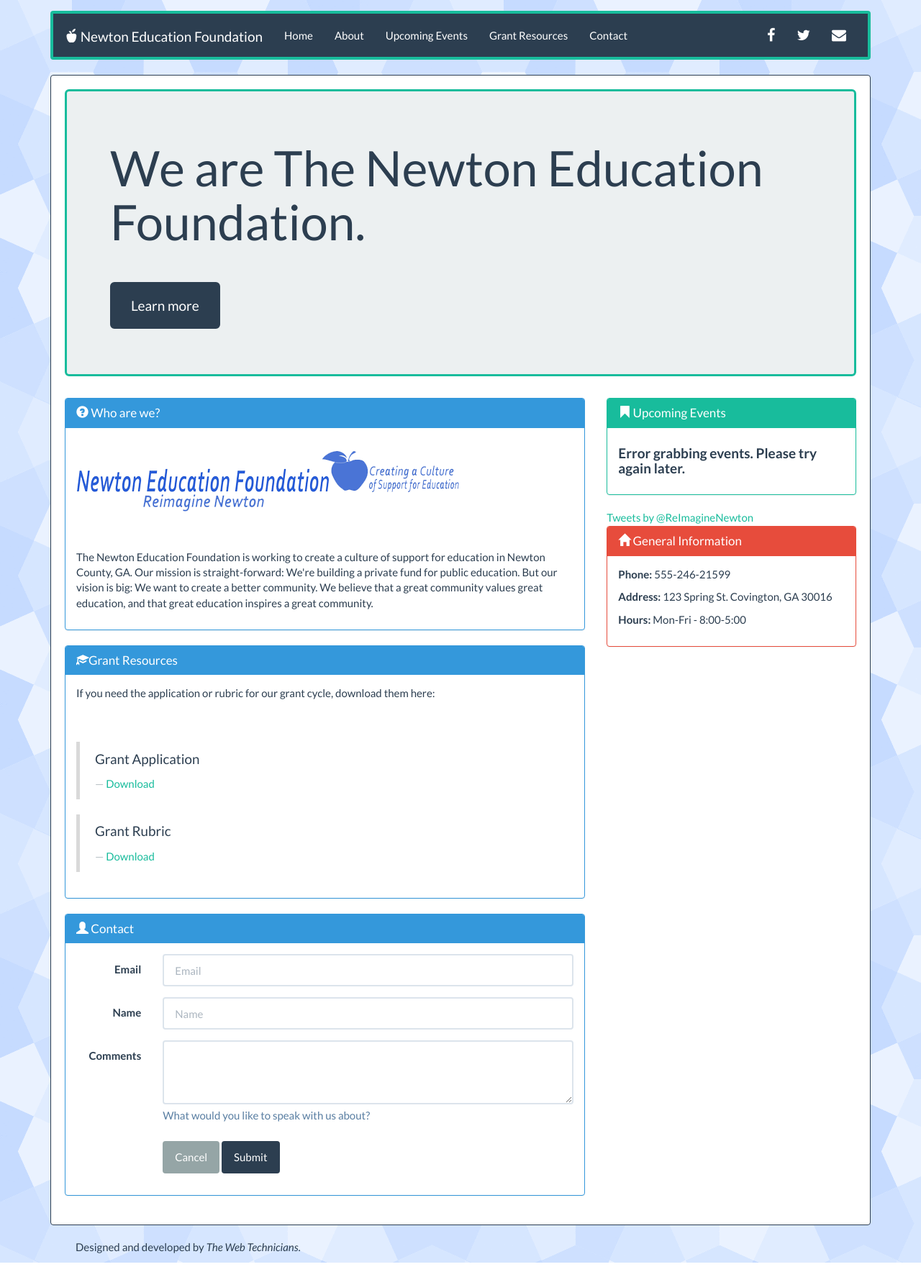
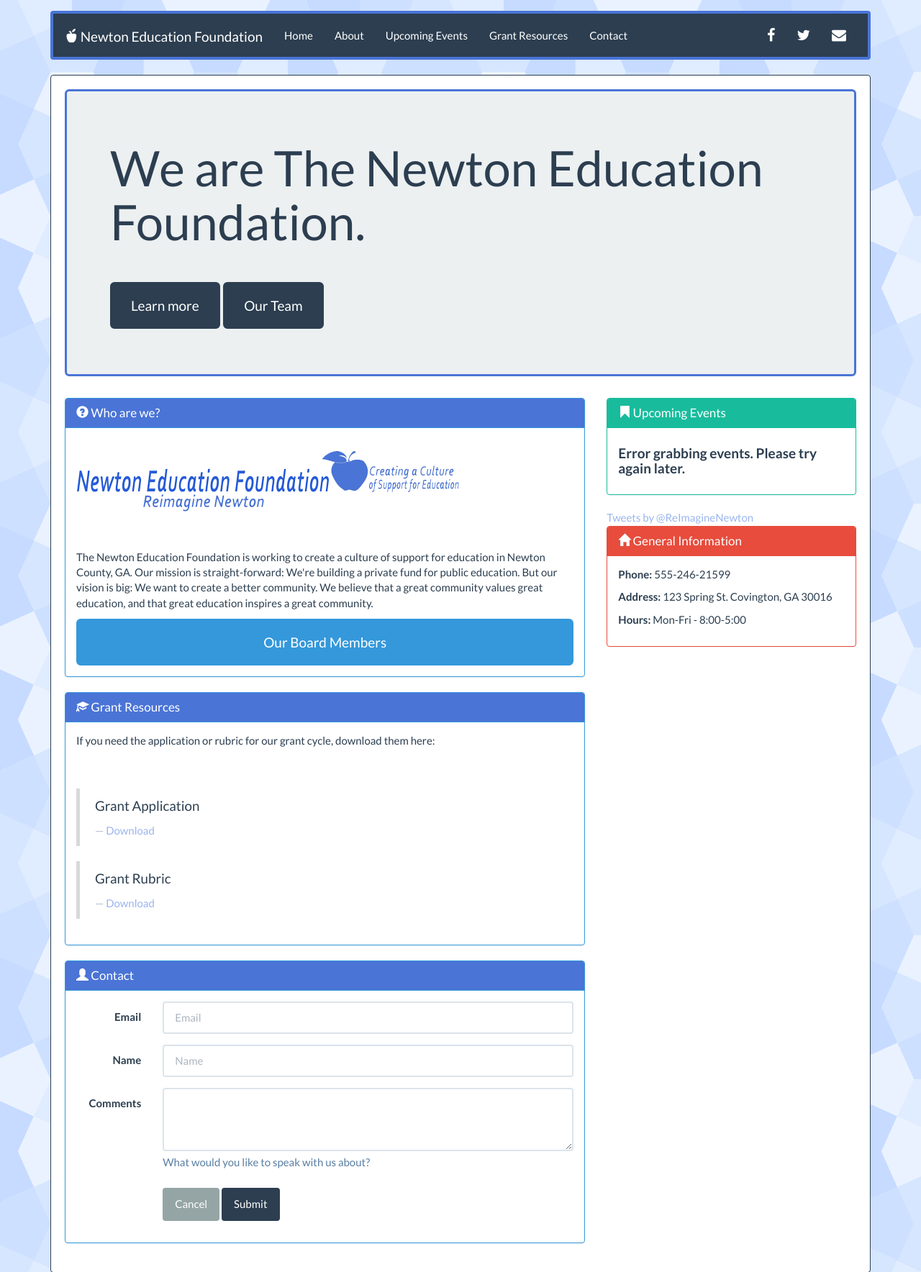
Before and after one commit to 3DSolutions/NewtonEducationFoundation, a PHP site: page / in a window 1280 px wide. Shown: the top 1768 px of the page at 72% size. Run offline with PHP 8.4, Linux system fonts and the light colour scheme; some libraries are stand-ins or nearby versions.

Commit message:
Color scheme done.

```diff
--- a/public/css/site.css
+++ b/public/css/site.css
@@ -6,12 +6,20 @@ blockquote:first-of-type {
 	margin-top: 3em;
 }
 
+.navbar-default .navbar-nav > li > a:hover, .navbar-default .navbar-nav > li > a:focus , #navbrand:hover {
+    color: #9AB4EF;
+}
+
+a {
+	color: #9AB4EF;
+}
+
 .navbar {
-	border: 4px solid #18bc9c;
+	border: 4px solid #4a74d6;
 }
 
 .jumbotron {
-	border: 3px solid #18bc9c;
+	border: 3px solid #4a74d6;
 	/* background-color: ; */
 }
 
@@ -63,3 +71,9 @@ blockquote:first-of-type {
 		display: none;
 	}
 }
+
+.panel-info > .panel-heading {
+    color: white;
+	background-color: #4a74d6;
+
+}
--- a/public/index.html
+++ b/public/index.html
@@ -26,7 +26,7 @@
 			        <span class="icon-bar"></span>
 			        <span class="icon-bar"></span>
 			      </button>
-			      <a class="navbar-brand" href="#"><span class="glyphicon glyphicon-apple" aria-hidden="true"></span> Newton Education Foundation</a>
+			      <a class="navbar-brand" href="#" id="navbrand"><span class="glyphicon glyphicon-apple" aria-hidden="true"></span> Newton Education Foundation</a>
 			    </div>
 			    <div class="collapse navbar-collapse" id="bs-navbar-collapse-1">
 			      <ul class="nav navbar-nav">
@@ -48,7 +48,7 @@
 			<div class="well" style="border: 1px solid #2c3e50">
 				<div class="jumbotron">
 				  <h1 class="title">We are The Newton Education Foundation.</h1>
-				  <p class="title-button"><a href="#about" class="btn btn-primary btn-lg">Learn more</a></p>
+				  <p class="title-button"><a href="#about" class="btn btn-primary btn-lg">Learn more</a>    <a id="togglebio" class="btn btn-primary btn-lg">Our Team</a></p>
 				</div>
 				<div class="row">
 					<div class="col-md-8">
@@ -68,12 +68,13 @@
 									Our mission is straight-forward: We're building a private fund for public education. But our vision is big: We want to create a better community.
 									We believe that a great community values great education, and that great education inspires a great community.
 								</p>
+								<a class="btn btn-info btn-lg btn-block" id="togglebio">Our Board Members</a>
 							</div>
 						</div>
 						<div class="panel panel-info"  id="grant">
 							<div class="panel-heading">
 								<h3 class="panel-title">
-									<span class="glyphicon glyphicon-education" aria-hidden="true"></span>Grant Resources
+									<span class="glyphicon glyphicon-education" aria-hidden="true"></span> Grant Resources
 								</h3>
 							</div>
 							<div class="panel-body">
@@ -181,7 +182,7 @@
 					</div>
 					<div class="col-md-4">
 						<div class="panel panel-success">
-						  <div class="panel-heading">
+						  <div class="panel-heading" id="event">
 							<h3 class="panel-title"><span class="glyphicon glyphicon-bookmark" aria-hidden="true"></span> Upcoming Events</h3>
 						  </div>
 						  <div class="panel-body" id="events">
```
